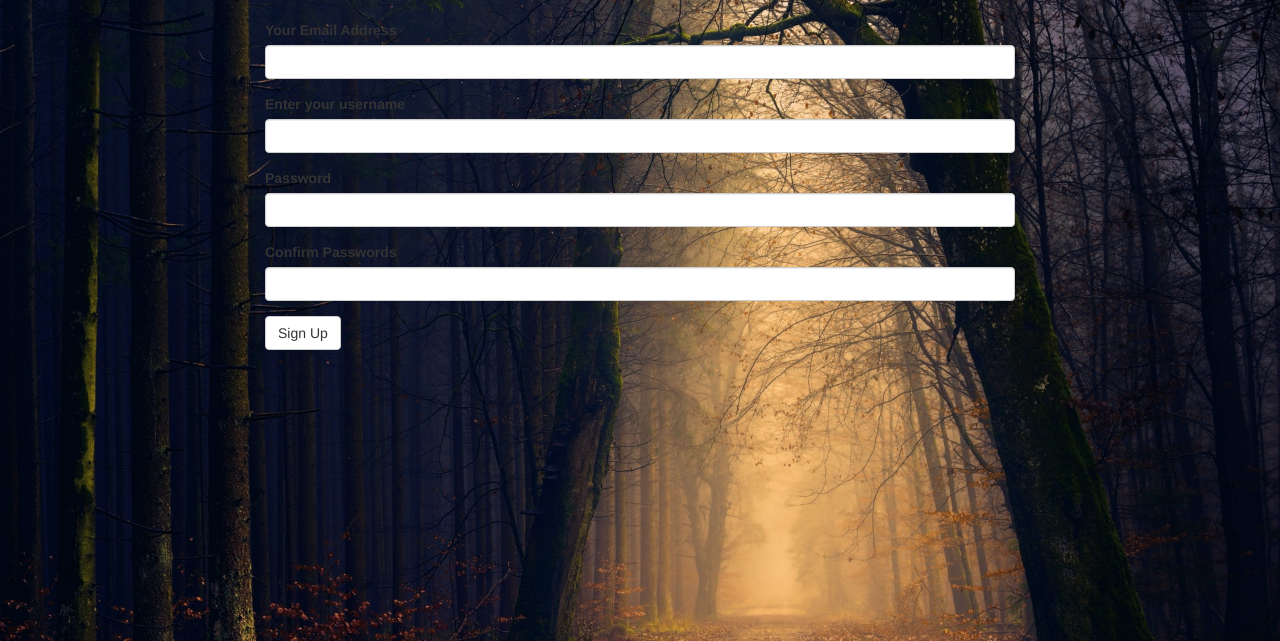
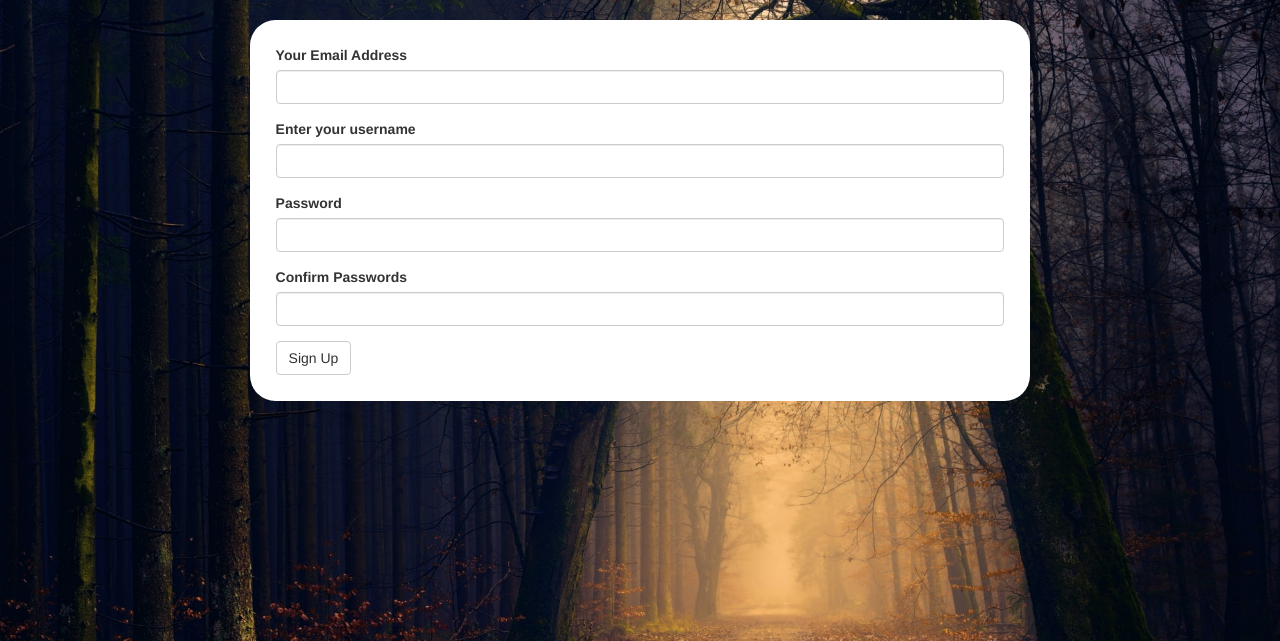
Before and after one commit to JoyChristine/Pitch, a Flask app: page /authenticate/register in a window 1280 px wide. Shown: the part 51-692 px from the top of the page. Run offline with Flask 2, Linux system fonts and the light colour scheme; some libraries are stand-ins or nearby versions.

Commit message:
style forms background

```diff
--- a/app/static/css/styles.css
+++ b/app/static/css/styles.css
@@ -33,3 +33,10 @@ h1{
     text-align: center;
     color:#5ccc9e;
 }
+
+/* login-html */
+.col-md-8{
+    background-color: #fff;
+    padding: 2vw 2vw;
+    border-radius:2vw;
+}
```
